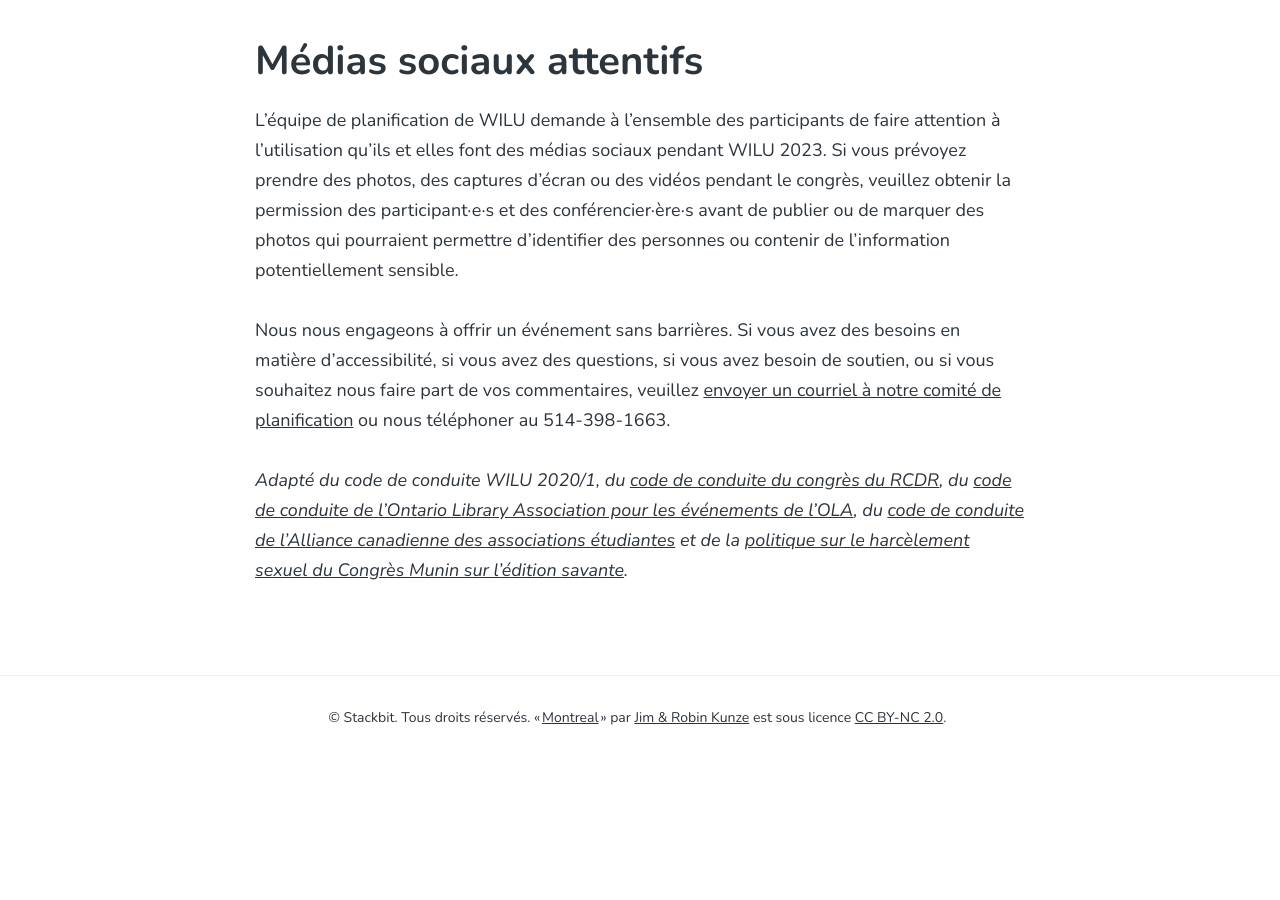
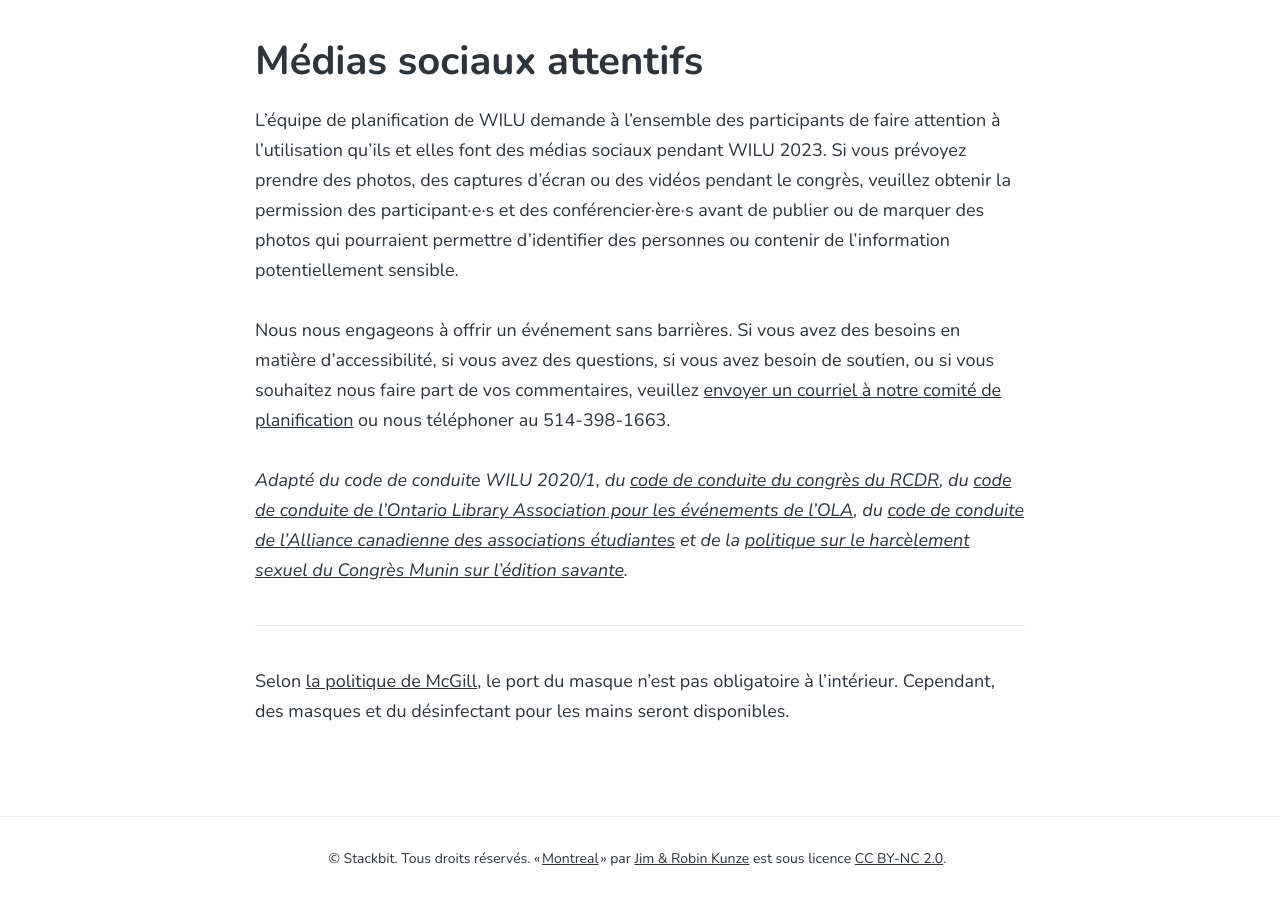
Before and after one commit to wilu-conference/wilu-conference.github.io, a Jekyll site: the page built from fr/code-de-conduite/index.html, in a window 1280 px wide and 900 px high, scrolled down 1372 px. Built offline with Jekyll 4.4.1, drawn with Linux system fonts in a browser that asks for light colours; before the commit the page ends 2131 px from its top, so only the background shows below that.

Commit message:
Add masking policy

```diff
--- a/en/code-of-conduct/index.html
+++ b/en/code-of-conduct/index.html
@@ -17,3 +17,5 @@ weight: 2
 <p>The WILU Planning Team asks that all participants be mindful of their social media use while at WILU 2023. If you are planning on taking photos, screen captures, or videos while at WILU 2023, please ask permission of attendees and session presenters before posting or tagging photos that may be identifying or contain potentially sensitive information.</p>
 <p>We are committed to providing a barrier-free event. If you have any accessibility needs, questions, require assistance, or would like to share feedback, please <a href="mailto:2023wilu@gmail.com">email our planning committee</a> or phone us at 514-398-1663.</p>
 <p><em>Adapted from the WILU 2020/1 Code of Conduct, the <a href="https://www.crkn-rcdr.ca/en/conference/crkn-virtual-conference/code-conduct">CRKN Conference Code of Conduct</a>, the <a href="http://www.olasuperconference.ca/about/code-of-conduct/">Ontario Library Association Code of Conduct for OLA Events</a>, <a href="https://www.casa-acae.com/code_of_conduct">the Canadian Alliance of Student Associations’ Code of Conduct</a> and the <a href="http://site.uit.no/muninconf/?page_id=1358">Munin Conference on Scholarly Publishing Policy on Sexual Harassment</a>.</em></p>
+<hr>
+<p>Per <a href="https://www.mcgill.ca/newsroom/article/campus-updates/changes-covid-protocols-modifications-legard-des-protocoles-anti-covid">McGill’s policy</a>, masks are not required to be worn indoors. However, masks and hand sanitizer will be available.</p>
--- a/fr/code-de-conduite/index.html
+++ b/fr/code-de-conduite/index.html
@@ -17,3 +17,5 @@ weight: 2
 <p>L’équipe de planification de WILU demande à l’ensemble des participants de faire attention à l’utilisation qu’ils et elles font des médias sociaux pendant WILU 2023. Si vous prévoyez prendre des photos, des captures d’écran ou des vidéos pendant le congrès, veuillez obtenir la permission des participant·e·s et des conférencier·ère·s avant de publier ou de marquer des photos qui pourraient permettre d’identifier des personnes ou contenir de l’information potentiellement sensible.</p>
 <p>Nous nous engageons à offrir un événement sans barrières. Si vous avez des besoins en matière d’accessibilité, si vous avez des questions, si vous avez besoin de soutien, ou si vous souhaitez nous faire part de vos commentaires, veuillez <a href="mailto:2023wilu@gmail.com">envoyer un courriel à notre comité de planification</a> ou nous téléphoner au 514-398-1663.</p>
 <p><em>Adapté du code de conduite WILU 2020/1, du <a href="https://www.crkn-rcdr.ca/en/conference/crkn-virtual-conference/code-conduct">code de conduite du congrès du RCDR</a>, du <a href="http://www.olasuperconference.ca/about/code-of-conduct/">code de conduite de l’Ontario Library Association pour les événements de l’OLA</a>, du <a href="https://www.casa-acae.com/code_of_conduct">code de conduite de l’Alliance canadienne des associations étudiantes</a> et de la <a href="http://site.uit.no/muninconf/?page_id=1358">politique sur le harcèlement sexuel du Congrès Munin sur l’édition savante</a>.</em></p>
+<hr>
+<p>Selon <a href="https://www.mcgill.ca/newsroom/article/campus-updates/changes-covid-protocols-modifications-legard-des-protocoles-anti-covid">la politique de McGill</a>, le port du masque n’est pas obligatoire à l’intérieur. Cependant, des masques et du désinfectant pour les mains seront disponibles.</p>
```
